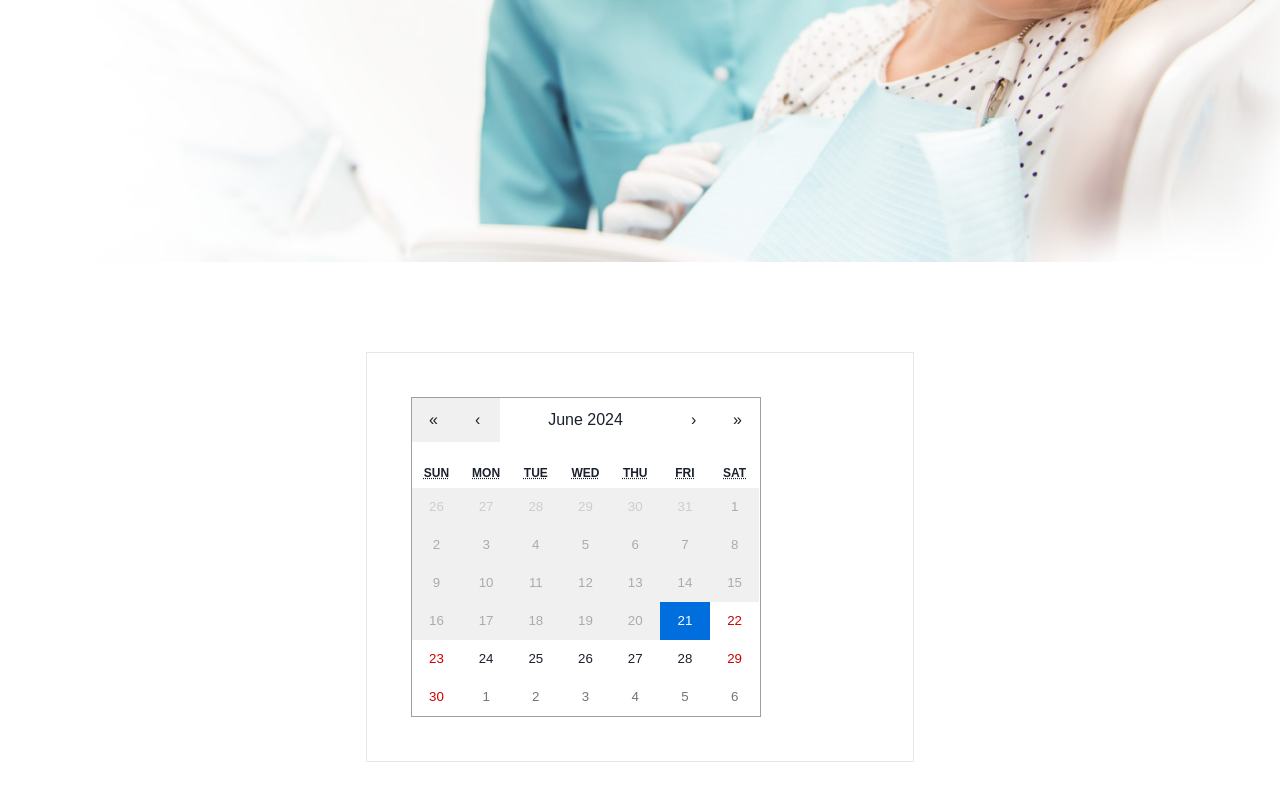
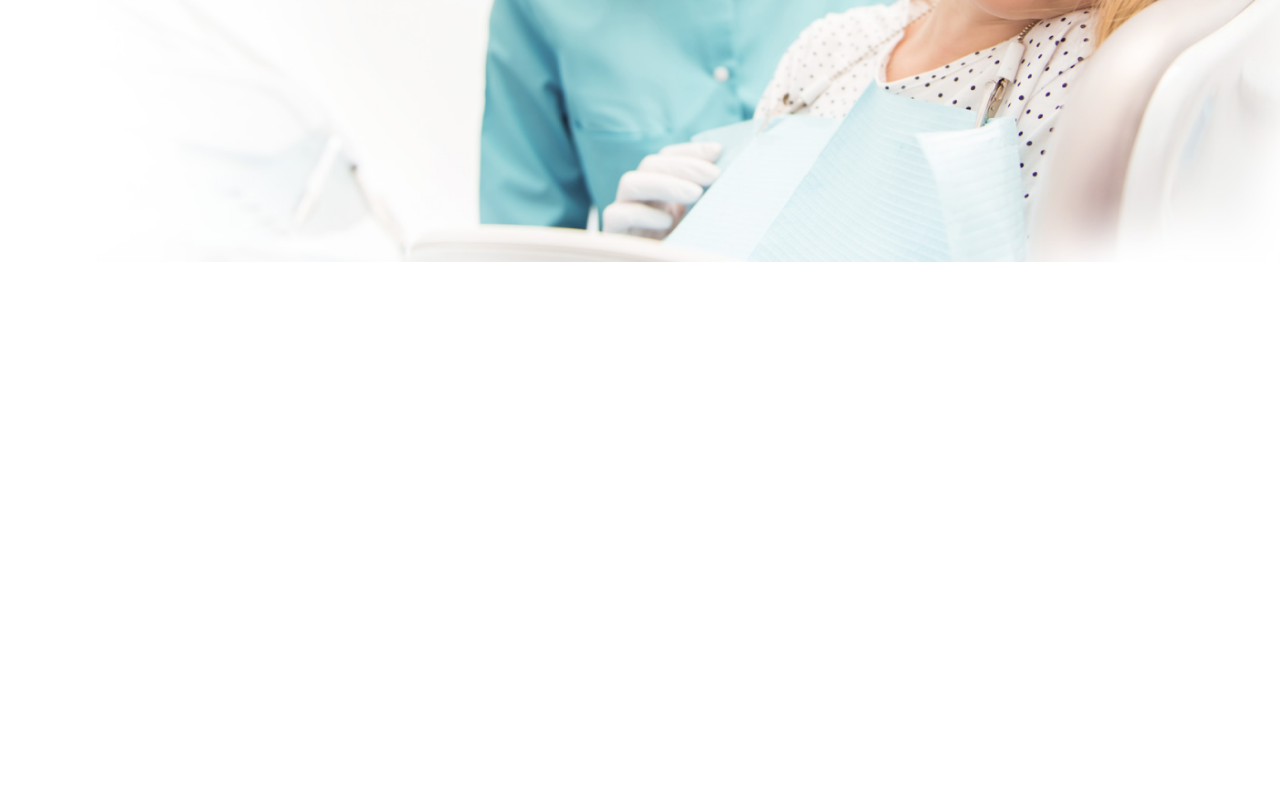
Before and after one commit to RuentDev/dental-appointment-app-client, a Next.js app: page / in a window 1280 px wide. Shown: the part 538-1338 px from the top of the page. After the commit the page ends 810 px from the top, so only its background shows below. Built offline with nearby package versions, Linux system fonts and the light colour scheme.

Commit message:
update homepage ui

```diff
--- a/src/app/page.tsx
+++ b/src/app/page.tsx
@@ -13,11 +13,11 @@ const HomePage = () => {
     margin={0}
     backgroundImage="landing-section-bg-image.png"
     backgroundRepeat="no-repeat"
-    backgroundSize="cover"
+    backgroundSize={{base: "contain", md: "cover"}}
     backgroundPosition="center center"
   >
     <Components.Navbar />
-    <Container maxW="100%" h="80%" padding={20} border={0}>
+    <Container maxW="100%" h="80%" padding={{base: 5, md: 20}} border={0}>
       <Stack>
         <Text as="p" fontStyle="italic" color="#E9490A">Changing lives One Smile at a Time</Text>
         <Text as="strong" fontSize={50} lineHeight={1}>Dental Services for the <br/> Entire family</Text>
@@ -28,7 +28,7 @@ const HomePage = () => {
       </Stack>
     </Container>
 
-    <Container maxW="100%" h="100%" padding={20} border={0} position="relative">
+    {/* <Container maxW="100%" h="100%" padding={20} border={0} position="relative">
       <Flex alignItems="center" justifyContent="center">
         <Container>
          <Flex flexWrap="wrap" alignItems="start" p={10}>
@@ -36,7 +36,7 @@ const HomePage = () => {
          </Flex>
         </Container>
       </Flex>
-    </Container>
+    </Container> */}
   </Container>
   )
 }
--- a/src/components/Calendar.tsx
+++ b/src/components/Calendar.tsx
@@ -23,8 +23,6 @@ const Calendar:FC<IProps> = (props) => {
         onChange={handleCalendarValueChange}
         activeStartDate={new Date()}
         calendarType="gregory"
-        minDate={new Date()}
-        className=""
       />
     </div>
   );
```
